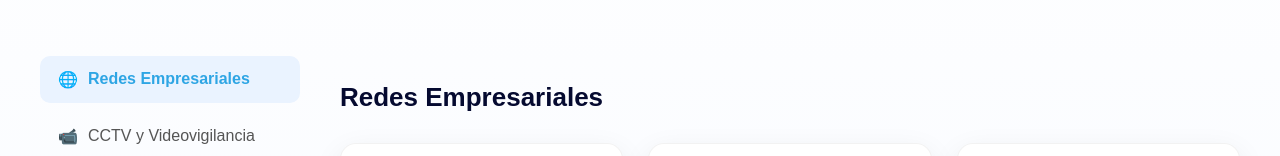
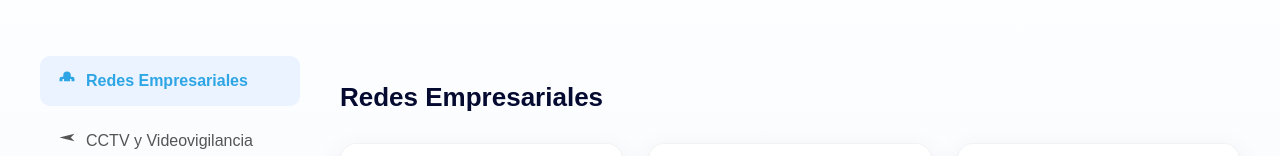
Before and after one commit to OcteFlow/octeflow-site, a Next.js app: page /pyme in a window 1280 px wide. Shown: the part 748-904 px from the top of the page. Built offline with nearby package versions, Linux system fonts and the light colour scheme.

Commit message:
Update CatalogSection.js

```diff
--- a/components/CatalogSection.js
+++ b/components/CatalogSection.js
@@ -1,11 +1,35 @@
 import { useState } from "react";
 
 const icons = {
-  "Redes Empresariales": "🌐",
-  "CCTV y Videovigilancia": "📹",
-  "Redes para Negocio": "🏪",
-  "Redes en el Hogar": "🏠",
-  "Hogar Inteligente": "🤖"
+  "Redes Empresariales": (
+    <svg viewBox="0 0 24 24" width="18" height="18">
+      <path fill="currentColor" d="M12 2a5 5 0 00-5 5v2H5a3 3 0 00-3 3v3h4v-3h2v3h8v-3h2v3h4v-3a3 3 0 00-3-3h-2V7a5 5 0 00-5-5z"/>
+    </svg>
+  ),
+
+  "CCTV y Videovigilancia": (
+    <svg viewBox="0 0 24 24" width="18" height="18">
+      <path fill="currentColor" d="M2 10l20-5-5 5 5 5-20-5z"/>
+    </svg>
+  ),
+
+  "Redes para Negocio": (
+    <svg viewBox="0 0 24 24" width="18" height="18">
+      <path fill="currentColor" d="M3 13h8V3H3v10zm0 8h8v-6H3v6zm10 0h8V11h-8v10zm0-18v6h8V3h-8z"/>
+    </svg>
+  ),
+
+  "Redes en el Hogar": (
+    <svg viewBox="0 0 24 24" width="18" height="18">
+      <path fill="currentColor" d="M12 3l9 8h-3v9h-5v-6H11v6H6v-9H3l9-8z"/>
+    </svg>
+  ),
+
+  "Hogar Inteligente": (
+    <svg viewBox="0 0 24 24" width="18" height="18">
+      <path fill="currentColor" d="M12 2a7 7 0 00-7 7c0 3.25 2.5 5.5 2.5 5.5h9S19 12.25 19 9a7 7 0 00-7-7zm-1 17h2v2h-2v-2z"/>
+    </svg>
+  )
 };
 
 export default function CatalogSection({ title, items }) {
```
